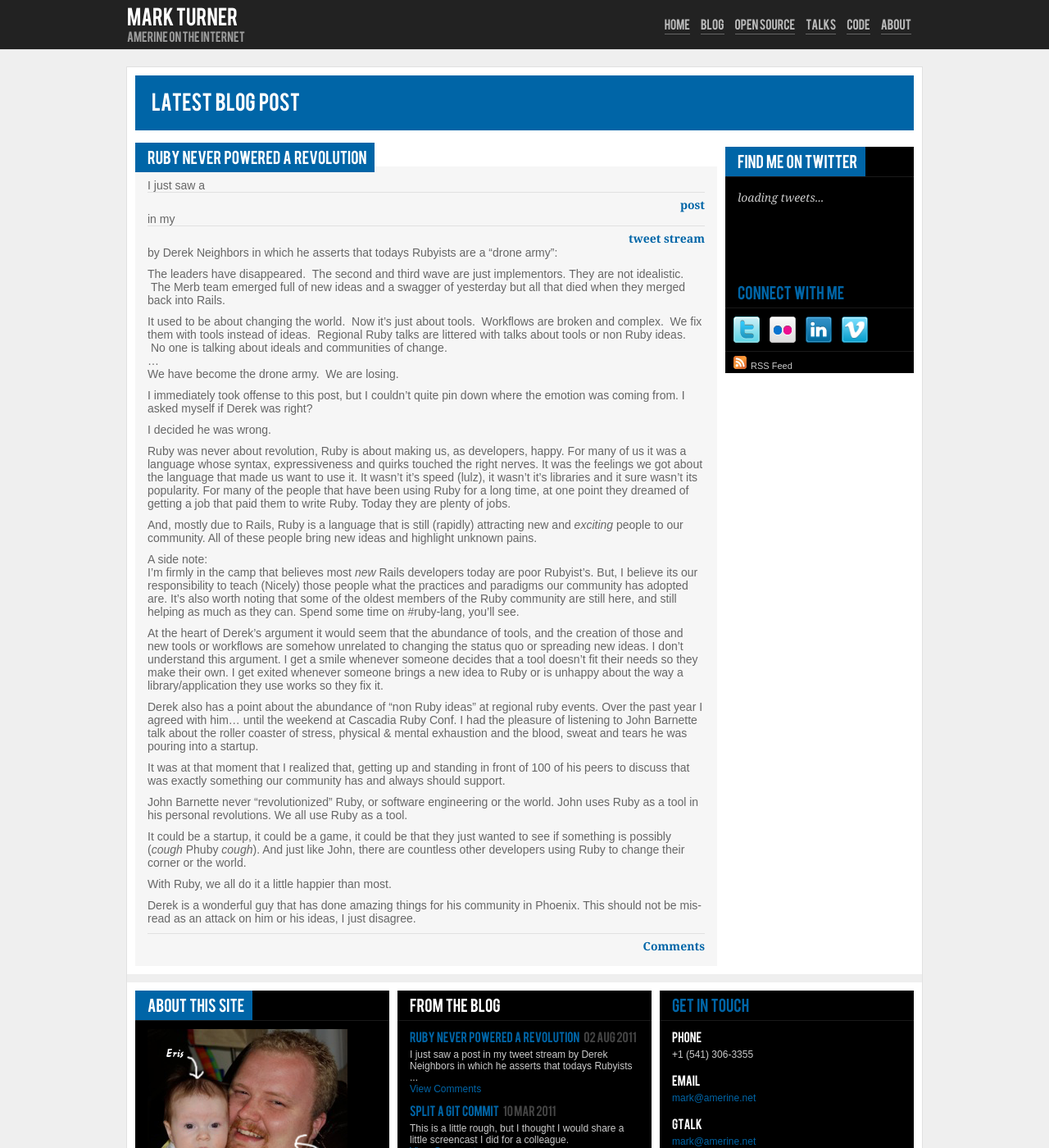
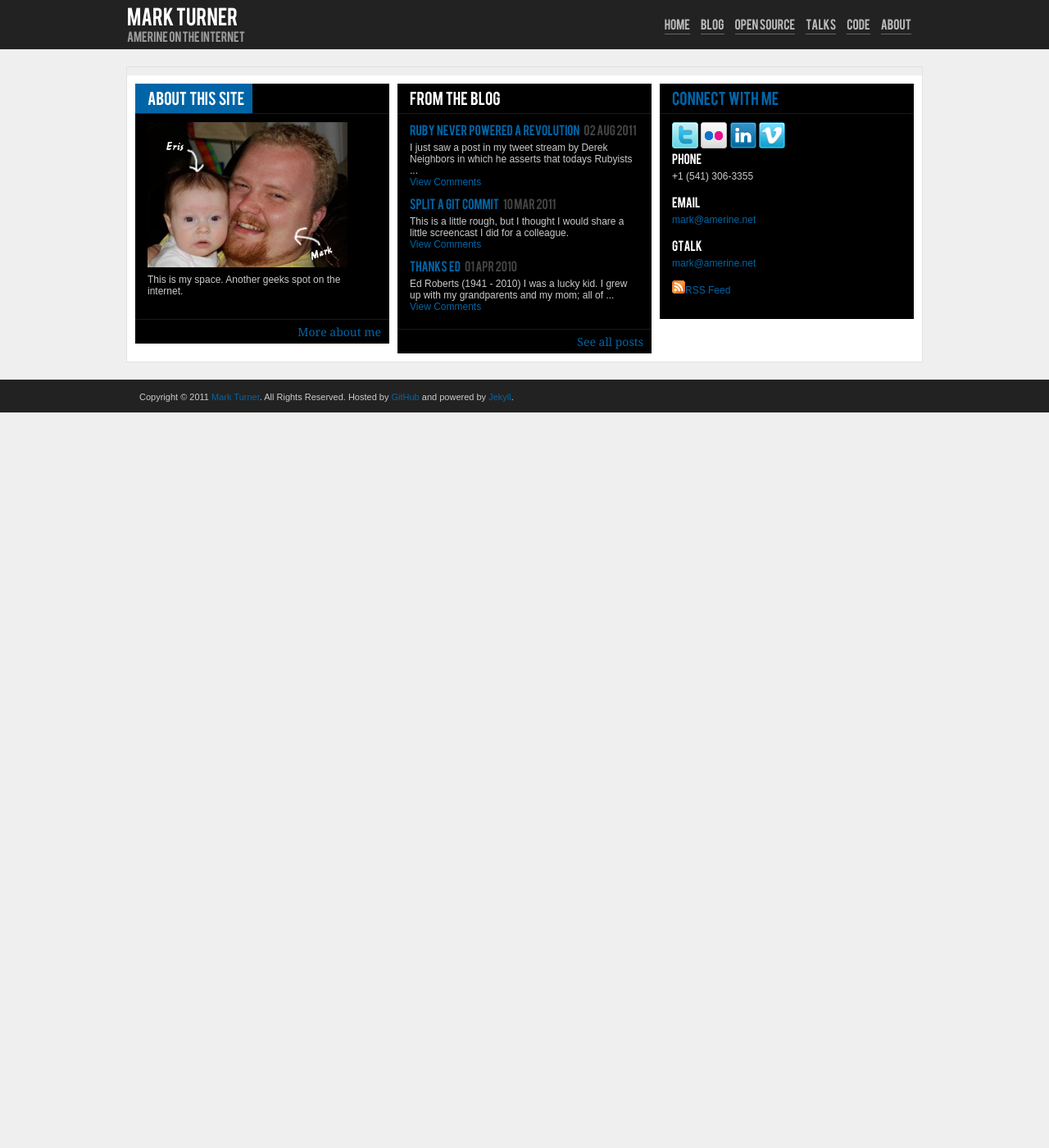
Before and after one commit to amerine/amerine.github.com, a Jekyll site: the page built from index.html, in a window 1280 px wide and 1400 px high. Shown: the whole window at 82% size. Built offline with Jekyll 4.4.1, drawn with Linux system fonts in a browser that asks for light colours; Markdown is read by kramdown in place of the engine named in the settings; the list of posts is cut into pages by our own code; comment, search, counter and statistics services are not loaded; some of the changed text lies outside the part shown.

Commit message:
index and about tweaks

```diff
--- a/about.html
+++ b/about.html
@@ -10,7 +10,7 @@
 <section class="pageamerine white">
   <div class="elements">
     <h1>Father, Husband, Hacker, Rubyist, Wizard</h1>
-    <p class="big">Mark has an extensive past in the information technology world from software engineering to network &amp; system administration and project management. He speaks at a number of events and local tech groups on topics ranging from <a href="http://bendug.org">Unix/Linux</a> to <a href="http://git-scm.com">Git</a> and <a href="http://www.ruby-lang.org">Ruby</a> to <a href="http://rubyonrails.org/">Rails</a>. </p>
+    <p class="big">I'm a agile developer, and a people oriented manager. I'm inquisitive and have a tenacious desire to learn and share that knowledge. I enjoy reading research (a lot), especially around distributed data-stores (think Amazon's Dynamo) and high concurrency systems. I strive to learn and experiment with cutting edge technologies (yay Riak!). Be it C, Java, Objective-C, Python, Ruby, design patterns or extreme programming. I speak at a number of events and local tech groups on topics ranging from <a href="http://bendug.org">Unix/Linux</a> to <a href="http://git-scm.com">Git</a> and <a href="http://www.ruby-lang.org">Ruby</a> to <a href="http://rubyonrails.org/">Rails</a>. </p>
   </div>
 
   <br/>
--- a/index.html
+++ b/index.html
@@ -3,44 +3,15 @@
 title: Amerine on the Internet
 from_the_blog: 3
 ---
-<section id="header">
-<h1>Latest Blog Post</h1>
-</section>
-<section class="main">
 
-<div class="three_quarter white">
-    <h2>{{site.posts.first.title}}</h2>
-    <div class="elements">
-        {{ site.posts.first.content }}
-        <a href='{{site.posts.first.url}}#disqus_thread'>Comments</a>
-    </div>
-</div>
-<div class="one_quarter black">
-    <div class="title"><h2>Find me on twitter</h2></div>
-    <div class="elements">
-        <p class="tweet"></p>
-    </div>
-    <div class="title"><h2 class="normal">Connect with me</h2></div>
-    <div class="icons">
-        <a href="http://twitter.com/amerine" class="social"><img src="/images/social_icon_twitter.png" /></a>
-        <a href="http://www.flickr.com/photos/mark_turner/" class="social"><img src="/images/social_icon_flickr.png" /></a>
-        <a href="http://www.linkedin.com/in/markaturner" class="social"><img src="/images/social_icon_linkedin.png" /></a>
-        <a href="http://vimeo.com/amerine" class="social"><img src="/images/social_icon_vimeo.png" /></a>
-        <div class="clear"></div>
-    </div>
-    <div class="rss"><img src="/images/icon_rss.png" /><a href='http://feeds2.feedburner.com/amerine' class='float-right'>RSS Feed</a></div>
-</div>
-<div class="clear"></div>
-
-</section>
 <section class="footertop">
 <div class="one_third black">
     <div class="title"><h2 class="boxed">About this site</h2></div>
     <div class="elements">
         <img src="/images/mark-eris.png" />
-        <p>This is my space. A spot on the internet to express my thoughts and share what I know with the world. My goal for this site is simple: Teach the world what I know.</p>
+        <p>This is my space. Another geeks spot on the internet.</p>
     </div>
-    <div class="bottom"><a href="about.html">See more about Mark</a></div>
+    <div class="bottom"><a href="about.html">More about me</a></div>
 </div>
 <div class="one_third black">
     <div class="title"><h2>From the blog</h2></div>
@@ -58,8 +29,16 @@
     <div class="bottom"><a href="blog.html">See all posts</a></div>
 </div>
 <div class="one_third black">
-    <div class="title"><h2 class="red">Get in touch</h2></div>
+    <div class="title"><h2 class="red">Connect with me</h2></div>
     <div class="elements">
+      <div class="icons">
+          <a href="http://twitter.com/amerine" class="social"><img src="/images/social_icon_twitter.png" /></a>
+          <a href="http://www.flickr.com/photos/mark_turner/" class="social"><img src="/images/social_icon_flickr.png" /></a>
+          <a href="http://www.linkedin.com/in/markaturner" class="social"><img src="/images/social_icon_linkedin.png" /></a>
+          <a href="http://vimeo.com/amerine" class="social"><img src="/images/social_icon_vimeo.png" /></a>
+          <div class="clear"></div>
+      </div>
+
         <div class="citem">
             <h3>Phone</h3>
             <p>+1 (541) 306-3355</p>
@@ -73,6 +52,7 @@
             <p><a href="mailto:mark@amerine.net">mark@amerine.net</a></p>
         </div>
         <br/>
+      <div class="rss"><img src="/images/icon_rss.png" /><a href='http://feeds2.feedburner.com/amerine' class='float-right'>RSS Feed</a></div>
     </div>
 </div>
 <div class="clear"></div>
```
